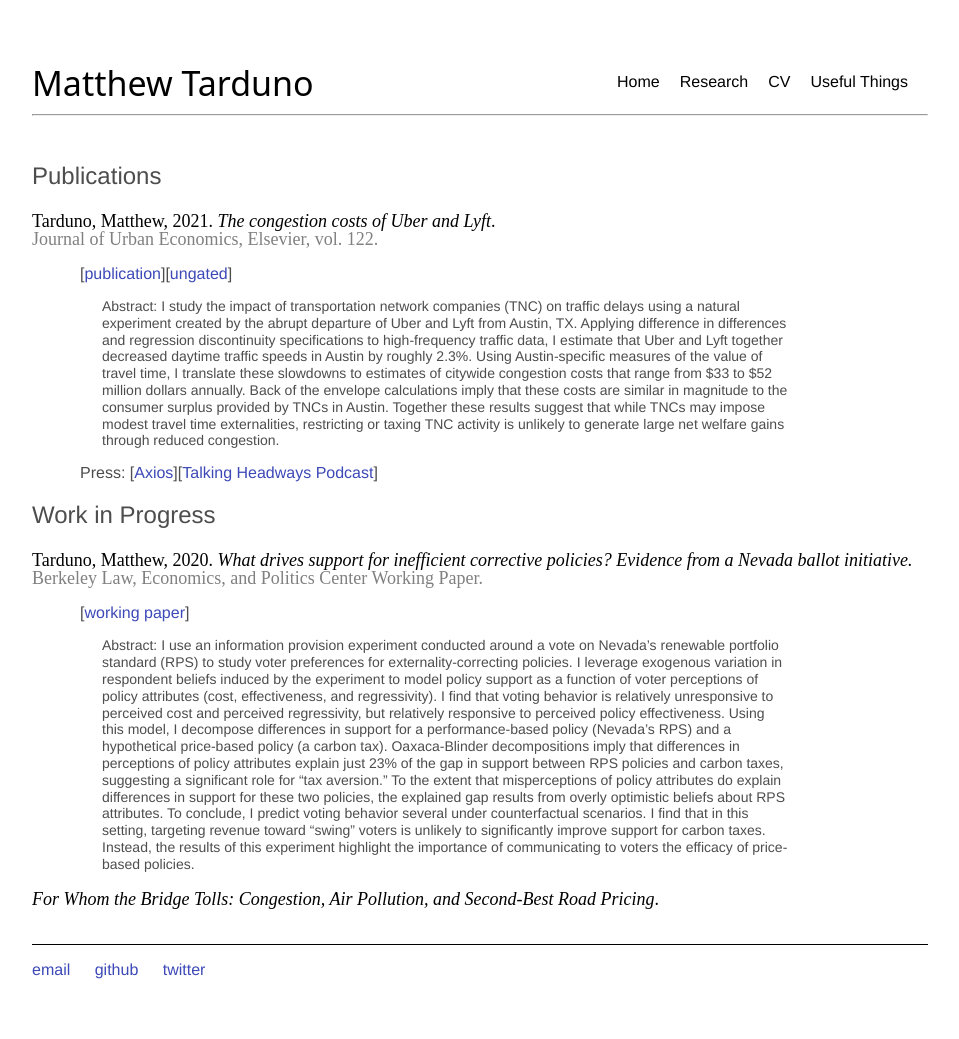
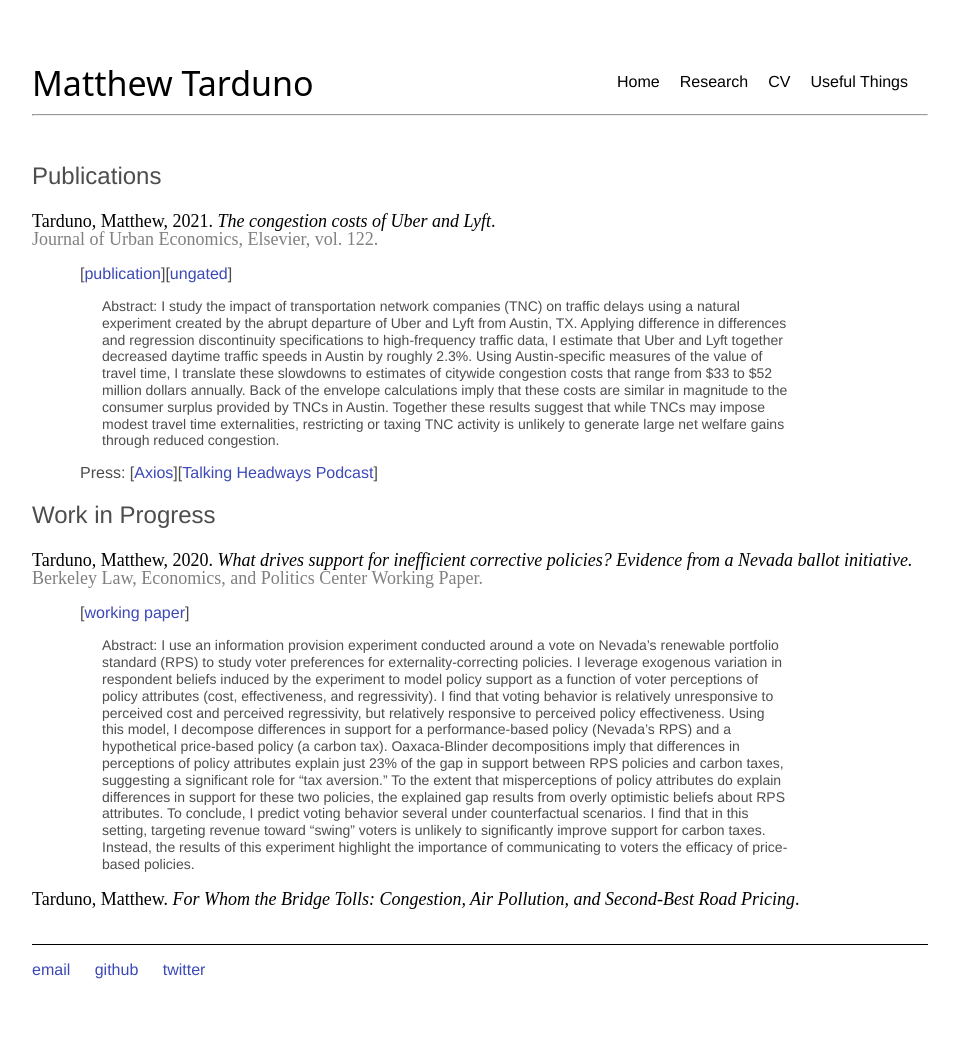
Before and after one commit to Matt-Tarduno/Matt-Tarduno.github.io, a Jekyll site: the page built from research/index.html, in a window 1280 px wide. Shown: the whole page, without its empty margins (160-1119 px from the left). Built offline with Jekyll 4.4.1, drawn with Linux system fonts in a browser that asks for light colours.

Commit message:
Update index.html

```diff
--- a/research/index.html
+++ b/research/index.html
@@ -9,7 +9,7 @@
 <br />
 <div class="blurb">
 	<h1>Publications</h1>
-	<p style="font-size:18px; font-family: TimesNewRoman; color: black" > Tarduno, Matthew, 2021. <em>The congestion costs of Uber and Lyft</em>.<br><font style="color: #808080"> Journal of Urban Economics, Elsevier, vol. 122.</font>
+	<p style="font-size:18px; font-family: TimesNewRoman; color: black" > Tarduno, Matthew, 2021. <em>The congestion costs of Uber and Lyft</em>.<br><span style="color: #808080"> Journal of Urban Economics, Elsevier, vol. 122.</span>
 	<p style="margin-left:3em">[<a href="https://doi.org/10.1016/j.jue.2020.103318" target="_blank">publication</a>][<a href="https://matt-tarduno.github.io/tnc/" target="_blank">ungated</a>]
 	<p style="font-size:14px; margin-left:5em; margin-right:10em; line-height: 1.2"> Abstract: I study the impact of transportation network companies (TNC) on traffic delays using a natural experiment created by the abrupt departure of Uber and Lyft from Austin, TX. Applying difference in
 differences and regression discontinuity specifications to high-frequency traffic data, I estimate that Uber
@@ -31,7 +31,7 @@
 
 <div class="blurb">
 	<h1>Work in Progress</h1>
-	<p style="font-size:18px; font-family: TimesNewRoman; color: black" > Tarduno, Matthew, 2020. <em>What drives support for inefficient corrective policies? Evidence from a Nevada ballot initiative.</em> <br><font style="color: #808080">Berkeley Law, Economics, and Politics Center Working Paper.</font>
+	<p style="font-size:18px; font-family: TimesNewRoman; color: black" > Tarduno, Matthew, 2020. <em>What drives support for inefficient corrective policies? Evidence from a Nevada ballot initiative.</em> <br><span style="color: #808080">Berkeley Law, Economics, and Politics Center Working Paper.</span>
 	<p style="margin-left:3em">[<a href="https://matt-tarduno.github.io/tnc/" target="_blank">working paper</a>]
 	<p style="font-size:14px; margin-left:5em; margin-right:10em; line-height: 1.2"> Abstract:
 	I use an information provision experiment conducted around a vote on Nevada’s renewable portfolio standard
@@ -54,7 +54,7 @@
 	  }
 	</style>
 
-	<p style="font-size:18px; font-family: TimesNewRoman; color: black" ><em>For Whom the Bridge Tolls: Congestion, Air Pollution, and Second-Best Road Pricing</em>.
+	<p style="font-size:18px; font-family: TimesNewRoman; color: black" >Tarduno, Matthew. <em>For Whom the Bridge Tolls: Congestion, Air Pollution, and Second-Best Road Pricing</em>.
 	<p style="font-size:14px; margin-left:5em; margin-right:10em; line-height: 1.2"> </p>
 
 </div><!-- /.blurb -->
```
